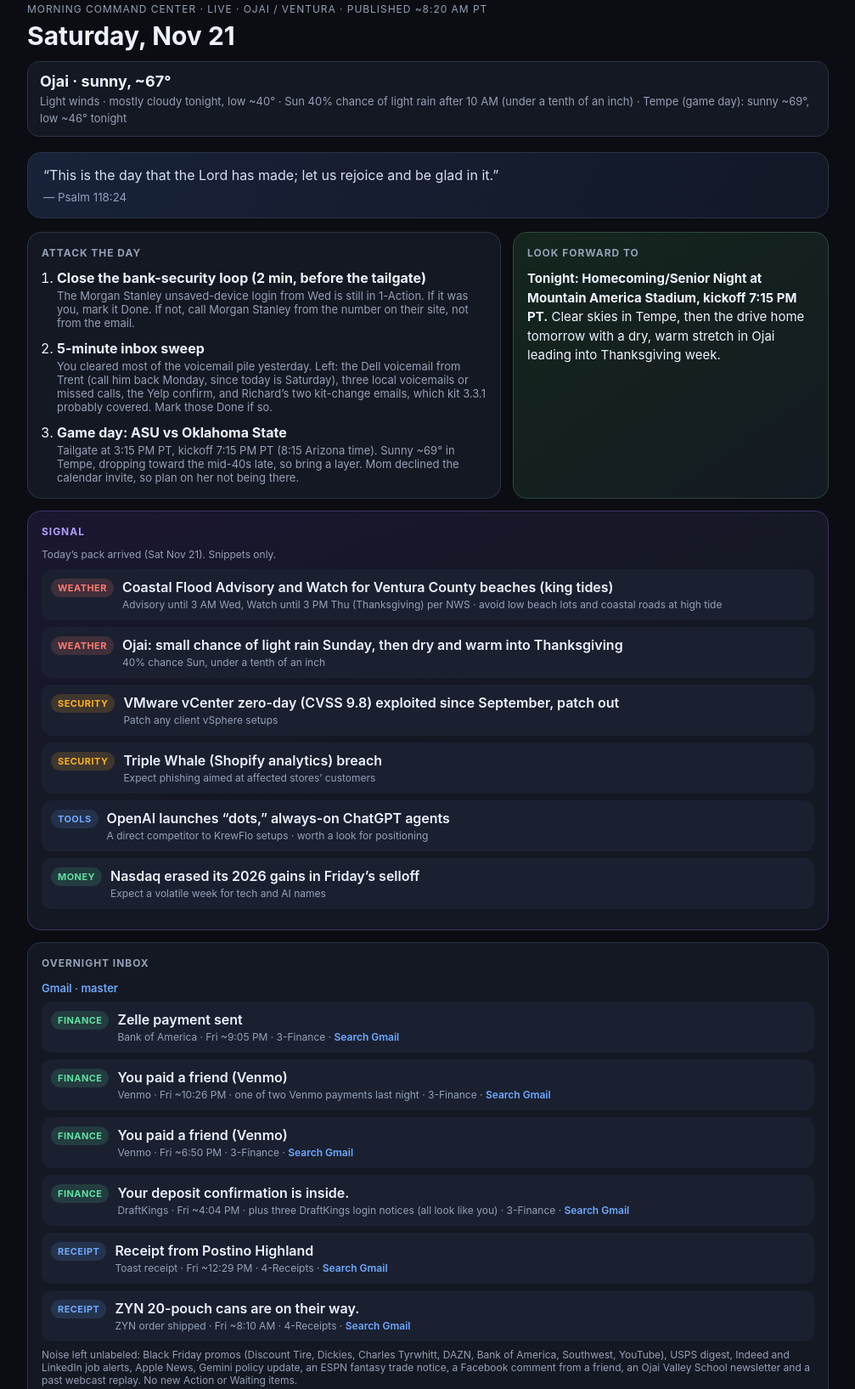
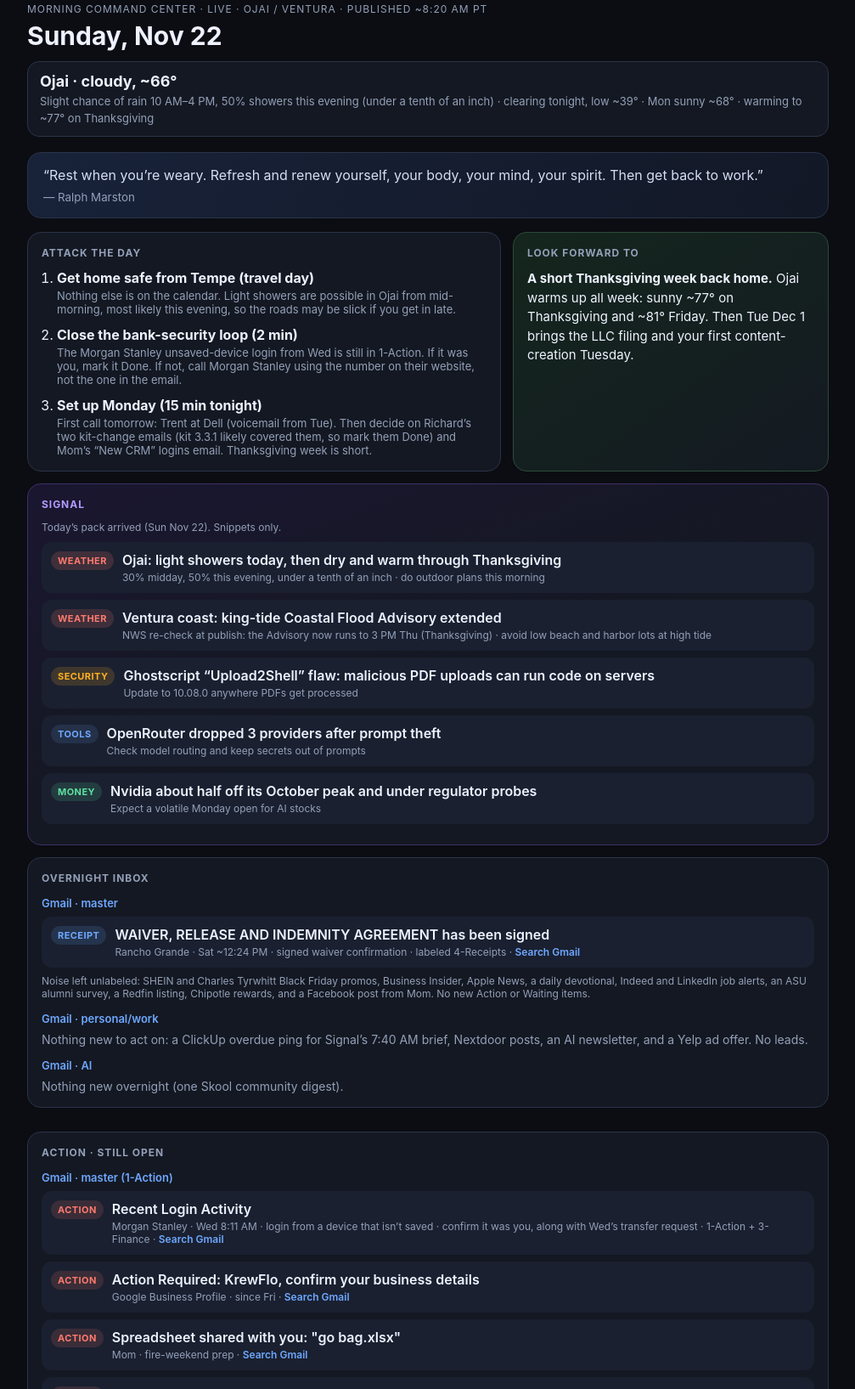
Before and after one commit to epthinks-art/morning-command-center, a plain HTML site: page index.html in a window 1280 px wide. Shown: the part 25-1660 px from the top of the page at 85% size, without its empty margins (136-1143 px from the left). Drawn offline with Linux system fonts and the light colour scheme.

Commit message:
Board: Sunday, Nov 22

```diff
--- a/index.html
+++ b/index.html
@@ -3,7 +3,7 @@
 <head>
 <meta charset="utf-8"/>
 <meta name="viewport" content="width=device-width, initial-scale=1"/>
-<title>Morning Command Center · Fri Nov 20</title>
+<title>Morning Command Center · Sun Nov 22</title>
 <style>
   :root {
     --bg:#0b0d12; --card:#141822; --card2:#1a2030; --line:#2a3348;
@@ -70,58 +70,52 @@
     <div class="top">
       <div>
         <p class="eyebrow">Morning Command Center · Live · Ojai / Ventura · published ~8:20 AM PT</p>
-        <h1>Saturday, Nov 21</h1>
+        <h1>Sunday, Nov 22</h1>
       </div>
       <div class="weather">
-        <b>Ojai · sunny, ~67°</b>
-        <span>Light winds · mostly cloudy tonight, low ~40° · Sun 40% chance of light rain after 10 AM (under a tenth of an inch) · Tempe (game day): sunny ~69°, low ~46° tonight</span>
+        <b>Ojai · cloudy, ~66°</b>
+        <span>Slight chance of rain 10 AM–4 PM, 50% showers this evening (under a tenth of an inch) · clearing tonight, low ~39° · Mon sunny ~68° · warming to ~77° on Thanksgiving</span>
       </div>
     </div>
     <div class="quote">
-      “This is the day that the Lord has made; let us rejoice and be glad in it.”
-      <small>— Psalm 118:24</small>
+      “Rest when you’re weary. Refresh and renew yourself, your body, your mind, your spirit. Then get back to work.”
+      <small>— Ralph Marston</small>
     </div>
     <div class="grid main">
       <section class="card">
         <h2>Attack the day</h2>
         <ol>
-          <li><strong>Close the bank-security loop (2 min, before the tailgate)</strong><div class="why">The Morgan Stanley unsaved-device login from Wed is still in 1-Action. If it was you, mark it Done. If not, call Morgan Stanley from the number on their site, not from the email.</div></li>
-          <li><strong>5-minute inbox sweep</strong><div class="why">You cleared most of the voicemail pile yesterday. Left: the Dell voicemail from Trent (call him back Monday, since today is Saturday), three local voicemails or missed calls, the Yelp confirm, and Richard’s two kit-change emails, which kit 3.3.1 probably covered. Mark those Done if so.</div></li>
-          <li><strong>Game day: ASU vs Oklahoma State</strong><div class="why">Tailgate at 3:15 PM PT, kickoff 7:15 PM PT (8:15 Arizona time). Sunny ~69° in Tempe, dropping toward the mid-40s late, so bring a layer. Mom declined the calendar invite, so plan on her not being there.</div></li>
+          <li><strong>Get home safe from Tempe (travel day)</strong><div class="why">Nothing else is on the calendar. Light showers are possible in Ojai from mid-morning, most likely this evening, so the roads may be slick if you get in late.</div></li>
+          <li><strong>Close the bank-security loop (2 min)</strong><div class="why">The Morgan Stanley unsaved-device login from Wed is still in 1-Action. If it was you, mark it Done. If not, call Morgan Stanley using the number on their website, not the one in the email.</div></li>
+          <li><strong>Set up Monday (15 min tonight)</strong><div class="why">First call tomorrow: Trent at Dell (voicemail from Tue). Then decide on Richard’s two kit-change emails (kit 3.3.1 likely covered them, so mark them Done) and Mom’s “New CRM” logins email. Thanksgiving week is short.</div></li>
         </ol>
       </section>
       <section class="card look">
         <h2>Look forward to</h2>
-        <p style="margin:0;font-size:15px;line-height:1.5"><strong>Tonight: Homecoming/Senior Night at Mountain America Stadium, kickoff 7:15 PM PT.</strong> Clear skies in Tempe, then the drive home tomorrow with a dry, warm stretch in Ojai leading into Thanksgiving week.</p>
+        <p style="margin:0;font-size:15px;line-height:1.5"><strong>A short Thanksgiving week back home.</strong> Ojai warms up all week: sunny ~77° on Thanksgiving and ~81° Friday. Then Tue Dec 1 brings the LLC filing and your first content-creation Tuesday.</p>
       </section>
     </div>
     <div class="grid" style="margin-top:14px">
       <section class="card signal">
         <h2>Signal</h2>
-        <p class="meta" style="margin:0 0 10px">Today’s pack arrived (Sat Nov 21). Snippets only.</p>
-        <div class="row"><span class="tag hazard">Weather</span><div><a href="https://www.weather.gov/lox/" target="_blank" rel="noopener">Coastal Flood Advisory and Watch for Ventura County beaches (king tides)</a><div class="meta">Advisory until 3 AM Wed, Watch until 3 PM Thu (Thanksgiving) per NWS · avoid low beach lots and coastal roads at high tide</div></div></div>
-        <div class="row"><span class="tag hazard">Weather</span><div><a href="https://forecast.weather.gov/MapClick.php?lat=34.448&amp;lon=-119.243" target="_blank" rel="noopener">Ojai: small chance of light rain Sunday, then dry and warm into Thanksgiving</a><div class="meta">40% chance Sun, under a tenth of an inch</div></div></div>
-        <div class="row"><span class="tag outage">Security</span><div><a href="https://www.bleepingcomputer.com/news/security/vmware-patches-vcenter-zero-day-exploited-in-attacks-since-september/" target="_blank" rel="noopener">VMware vCenter zero-day (CVSS 9.8) exploited since September, patch out</a><div class="meta">Patch any client vSphere setups</div></div></div>
-        <div class="row"><span class="tag outage">Security</span><div><a href="https://x.com/i/trending/2123873244289655263" target="_blank" rel="noopener">Triple Whale (Shopify analytics) breach</a><div class="meta">Expect phishing aimed at affected stores’ customers</div></div></div>
-        <div class="row"><span class="tag optional">Tools</span><div><a href="https://openai.com/index/introducing-dots/" target="_blank" rel="noopener">OpenAI launches “dots,” always-on ChatGPT agents</a><div class="meta">A direct competitor to KrewFlo setups · worth a look for positioning</div></div></div>
-        <div class="row"><span class="tag finance">Money</span><div><a href="https://x.com/i/trending/2123808472722440292" target="_blank" rel="noopener">Nasdaq erased its 2026 gains in Friday’s selloff</a><div class="meta">Expect a volatile week for tech and AI names</div></div></div>
+        <p class="meta" style="margin:0 0 10px">Today’s pack arrived (Sun Nov 22). Snippets only.</p>
+        <div class="row"><span class="tag hazard">Weather</span><div><a href="https://forecast.weather.gov/MapClick.php?lat=34.448&amp;lon=-119.243" target="_blank" rel="noopener">Ojai: light showers today, then dry and warm through Thanksgiving</a><div class="meta">30% midday, 50% this evening, under a tenth of an inch · do outdoor plans this morning</div></div></div>
+        <div class="row"><span class="tag hazard">Weather</span><div><a href="https://www.weather.gov/lox/" target="_blank" rel="noopener">Ventura coast: king-tide Coastal Flood Advisory extended</a><div class="meta">NWS re-check at publish: the Advisory now runs to 3 PM Thu (Thanksgiving) · avoid low beach and harbor lots at high tide</div></div></div>
+        <div class="row"><span class="tag outage">Security</span><div><a href="https://github.com/advisories/GHSA-HG3G-C775-3FPJ" target="_blank" rel="noopener">Ghostscript “Upload2Shell” flaw: malicious PDF uploads can run code on servers</a><div class="meta">Update to 10.08.0 anywhere PDFs get processed</div></div></div>
+        <div class="row"><span class="tag optional">Tools</span><div><a href="https://openrouter.ai/blog/announcements/data-processing-incidents-on-inference-providers/" target="_blank" rel="noopener">OpenRouter dropped 3 providers after prompt theft</a><div class="meta">Check model routing and keep secrets out of prompts</div></div></div>
+        <div class="row"><span class="tag finance">Money</span><div><a href="https://x.com/i/trending/2124522466353590693" target="_blank" rel="noopener">Nvidia about half off its October peak and under regulator probes</a><div class="meta">Expect a volatile Monday open for AI stocks</div></div></div>
       </section>
     </div>
     <div class="grid" style="margin-top:14px">
       <section class="card">
         <h2>Overnight inbox</h2>
         <div class="acct">Gmail · master</div>
-        <div class="row"><span class="tag finance">Finance</span><div><a href="https://mail.google.com/mail/?authuser=ethanperalta8@gmail.com#all/thread-f:1882442937262299319|msg-f:1882442937262299319" target="_blank" rel="noopener">Zelle payment sent</a><div class="meta">Bank of America · Fri ~9:05 PM · 3-Finance · <a href="https://mail.google.com/mail/?authuser=ethanperalta8@gmail.com#search/Zelle%20payment%20has%20been%20sent" target="_blank" rel="noopener">Search Gmail</a></div></div></div>
-        <div class="row"><span class="tag finance">Finance</span><div><a href="https://mail.google.com/mail/?authuser=ethanperalta8@gmail.com#all/thread-f:1882448064915221418|msg-f:1882448064915221418" target="_blank" rel="noopener">You paid a friend (Venmo)</a><div class="meta">Venmo · Fri ~10:26 PM · one of two Venmo payments last night · 3-Finance · <a href="https://mail.google.com/mail/?authuser=ethanperalta8@gmail.com#search/from%3Avenmo%20You%20paid" target="_blank" rel="noopener">Search Gmail</a></div></div></div>
-        <div class="row"><span class="tag finance">Finance</span><div><a href="https://mail.google.com/mail/?authuser=ethanperalta8@gmail.com#all/thread-f:1882434459886617902|msg-f:1882434459886617902" target="_blank" rel="noopener">You paid a friend (Venmo)</a><div class="meta">Venmo · Fri ~6:50 PM · 3-Finance · <a href="https://mail.google.com/mail/?authuser=ethanperalta8@gmail.com#search/from%3Avenmo%20You%20paid" target="_blank" rel="noopener">Search Gmail</a></div></div></div>
-        <div class="row"><span class="tag finance">Finance</span><div><a href="https://mail.google.com/mail/?authuser=ethanperalta8@gmail.com#all/thread-f:1882424006980544664|msg-f:1882424006980544664" target="_blank" rel="noopener">Your deposit confirmation is inside.</a><div class="meta">DraftKings · Fri ~4:04 PM · plus three DraftKings login notices (all look like you) · 3-Finance · <a href="https://mail.google.com/mail/?authuser=ethanperalta8@gmail.com#search/Your%20deposit%20confirmation%20is%20inside." target="_blank" rel="noopener">Search Gmail</a></div></div></div>
-        <div class="row"><span class="tag receipt">Receipt</span><div><a href="https://mail.google.com/mail/?authuser=ethanperalta8@gmail.com#all/thread-f:1882410492598545618|msg-f:1882410492598545618" target="_blank" rel="noopener">Receipt from Postino Highland</a><div class="meta">Toast receipt · Fri ~12:29 PM · 4-Receipts · <a href="https://mail.google.com/mail/?authuser=ethanperalta8@gmail.com#search/Receipt%20Postino%20Highland" target="_blank" rel="noopener">Search Gmail</a></div></div></div>
-        <div class="row"><span class="tag receipt">Receipt</span><div><a href="https://mail.google.com/mail/?authuser=ethanperalta8@gmail.com#all/thread-f:1882394248105748746|msg-f:1882394248105748746" target="_blank" rel="noopener">ZYN 20-pouch cans are on their way.</a><div class="meta">ZYN order shipped · Fri ~8:10 AM · 4-Receipts · <a href="https://mail.google.com/mail/?authuser=ethanperalta8@gmail.com#search/ZYN%2020-pouch%20cans%20are%20on%20their%20way." target="_blank" rel="noopener">Search Gmail</a></div></div></div>
-        <p class="meta" style="margin:6px 0 0">Noise left unlabeled: Black Friday promos (Discount Tire, Dickies, Charles Tyrwhitt, DAZN, Bank of America, Southwest, YouTube), USPS digest, Indeed and LinkedIn job alerts, Apple News, Gemini policy update, an ESPN fantasy trade notice, a Facebook comment from a friend, an Ojai Valley School newsletter and a past webcast replay. No new Action or Waiting items.</p>
+        <div class="row"><span class="tag receipt">Receipt</span><div><a href="https://mail.google.com/mail/?authuser=ethanperalta8@gmail.com#all/thread-f:1882500781165543454|msg-f:1882500781165543454" target="_blank" rel="noopener">WAIVER, RELEASE AND INDEMNITY AGREEMENT has been signed</a><div class="meta">Rancho Grande · Sat ~12:24 PM · signed waiver confirmation · labeled 4-Receipts · <a href="https://mail.google.com/mail/?authuser=ethanperalta8@gmail.com#search/Rancho%20Grande%20waiver" target="_blank" rel="noopener">Search Gmail</a></div></div></div>
+        <p class="meta" style="margin:6px 0 0">Noise left unlabeled: SHEIN and Charles Tyrwhitt Black Friday promos, Business Insider, Apple News, a daily devotional, Indeed and LinkedIn job alerts, an ASU alumni survey, a Redfin listing, Chipotle rewards, and a Facebook post from Mom. No new Action or Waiting items.</p>
         <div class="acct">Gmail · personal/work</div>
-        <p class="empty">Nothing new to act on: Mom declined the game-day calendar invite, plus Nextdoor posts, a ClickUp overdue ping for Signal’s 7:40 AM brief, and a Yelp ad offer. No leads.</p>
+        <p class="empty">Nothing new to act on: a ClickUp overdue ping for Signal’s 7:40 AM brief, Nextdoor posts, an AI newsletter, and a Yelp ad offer. No leads.</p>
         <div class="acct">Gmail · AI</div>
-        <p class="empty">Nothing new overnight.</p>
+        <p class="empty">Nothing new overnight (one Skool community digest).</p>
       </section>
       <section class="card" style="margin-top:14px">
         <h2>Action · still open</h2>
@@ -168,33 +162,26 @@
       </section>
       <details class="finished">
         <summary>Finished yesterday</summary>
-        <ul style="margin:8px 0 4px;font-size:13px;line-height:1.5">
-          <li>Cleared 20 Google Voice voicemails and missed calls from the work inbox (Nov 6–16)</li>
-          <li>Trashed Mom’s “video” email and the duplicate Google Business Profile notice on the work account</li>
-          <li>Marked the ClickUp sales follow-up as spam</li>
-          <li>Filed four of Mom’s emails to the Mom folder: “want a bot for this,” “group csv,” “Ethan potential clients,” and the copied listing checklist</li>
-        </ul>
+        <p class="empty" style="font-size:13px;margin:8px 0 4px">Nothing closed yesterday (game day). Friday’s cleanup has dropped off.</p>
       </details>
       <div class="grid main" style="margin-top:14px">
         <section class="card">
           <h2>Today’s calendar</h2>
-          <div class="cal"><div class="time">All day</div><div><strong>In Tempe, AZ (trip through Sun Nov 22)</strong><div class="meta">Work calendar · nothing on the master or AI calendars</div></div></div>
-          <div class="cal"><div class="time">3:15 PM</div><div><strong>ASU vs Oklahoma State: tailgate + game</strong><div class="meta">Mountain America Stadium · Homecoming/Senior Night · kickoff 7:15 PM PT (8:15 Arizona time) on ESPN · ends ~10:45 PM PT</div></div></div>
-          <div class="cal" style="opacity:.9"><div class="time">Sun Nov 22</div><div><strong>Travel home from Tempe</strong><div class="meta">Trip ends · nothing else scheduled · 40% chance of light rain in Ojai</div></div></div>
-          <div class="cal" style="opacity:.9"><div class="time">Mon Nov 23</div><div><strong>Call Trent at Dell back</strong><div class="meta">Not on the calendar · from Tuesday’s voicemail</div></div></div>
+          <div class="cal"><div class="time">All day</div><div><strong>Tempe, AZ trip, last day: travel home</strong><div class="meta">Work calendar · nothing on the master or AI calendars</div></div></div>
+          <div class="cal" style="opacity:.9"><div class="time">Mon Nov 23</div><div><strong>Nothing scheduled</strong><div class="meta">Call Trent at Dell back (from Tuesday’s voicemail, not on the calendar)</div></div></div>
+          <div class="cal" style="opacity:.9"><div class="time">Thu Nov 26</div><div><strong>Thanksgiving</strong><div class="meta">Sunny, high near 77° in Ojai</div></div></div>
           <div class="cal" style="opacity:.9"><div class="time">Dec 1</div><div><strong>File the LLC on bizfile Online</strong><div class="meta">9 AM PT reminder · future file date Jan 1 · first content-creation Tuesday</div></div></div>
         </section>
         <section class="card">
           <h2>Weather / local</h2>
-          <div class="news"><strong>Ojai today</strong>: sunny, high near 67°, light southwest wind. Tonight mostly cloudy, low ~40°. Sunday 40% chance of light rain after 10 AM (under a tenth of an inch), high ~66°. Monday mostly sunny ~68°.</div>
-          <div class="news" style="margin-top:8px"><strong>Alerts</strong> (NWS, re-checked at publish): no alerts for Ojai itself. <strong>Coastal Flood Advisory</strong> for Ventura County beaches until 3 AM Wed, and a <strong>Coastal Flood Watch</strong> until 3 PM Thu, Thanksgiving (king tides). Tempe has no alerts.</div>
-          <div class="news" style="margin-top:8px"><a href="https://www.ojaivalleynews.com/news/local-teen-keeps-minds-sharp-through-libbey-park-chess-meet-ups/article_ff67b3be-ad3e-4d0d-8010-af622dce6d1f.html" target="_blank" rel="noopener">Free “Chess in the Park” at the Libbey Park fountain, 10 AM today (third Saturdays)</a></div>
-          <div class="news" style="margin-top:8px"><a href="https://www.ojaivalleynews.com/news/county/ventura-council-to-ratify-local-emergency-after-high-surf-damages-pier-at-nov-23-meeting/article_bca9e958-1b45-4ced-8768-c18a86eb145f.html" target="_blank" rel="noopener">Ventura Pier closed after high-surf damage; council ratifies the local emergency Monday</a></div>
-          <div class="news" style="margin-top:8px"><a href="https://forecast.weather.gov/MapClick.php?lat=34.448&amp;lon=-119.243" target="_blank" rel="noopener">NWS Ojai</a> · <a href="https://api.weather.gov/alerts/active?zone=CAZ357" target="_blank" rel="noopener">Ojai Valley alerts</a> · <a href="https://www.weather.gov/lox/" target="_blank" rel="noopener">NWS LA/Oxnard</a> · <a href="https://www.sce.com/outage-center/outage-information/psps" target="_blank" rel="noopener">SCE shutoffs</a></div>
+          <div class="news"><strong>Ojai today</strong>: cloudy, high near 66°. Slight chance of rain 10 AM–4 PM, then a 50% chance of showers, mainly before 10 PM (under a tenth of an inch). Clearing overnight, low ~39°. Monday sunny ~68°, Tuesday ~70°.</div>
+          <div class="news" style="margin-top:8px"><strong>Alerts</strong> (NWS, re-checked at publish): no alerts for Ojai itself. <strong>Coastal Flood Advisory</strong> for Ventura County beaches until 3 PM Thu, Thanksgiving (king tides).</div>
+          <div class="news" style="margin-top:8px"><a href="https://www.ojaivalleynews.com/news/county/ventura-council-to-ratify-local-emergency-after-high-surf-damages-pier-at-nov-23-meeting/article_bca9e958-1b45-4ced-8768-c18a86eb145f.html">Ventura Pier still closed after high-surf damage; the council ratifies the local emergency Monday</a></div>
+          <div class="news" style="margin-top:8px"><a href="https://forecast.weather.gov/MapClick.php?lat=34.448&amp;lon=-119.243">NWS Ojai</a> · <a href="https://api.weather.gov/alerts/active?zone=CAZ357">Ojai Valley alerts</a> · <a href="https://www.weather.gov/lox/">NWS LA/Oxnard</a> · <a href="https://www.sce.com/outage-center/outage-information/psps">SCE shutoffs</a></div>
         </section>
       </div>
     </div>
-    <footer>Morning Command Center · Sat Nov 21, 2026 · published ~8:20 AM PT · <a href="https://epthinks-art.github.io/morning-command-center/" style="color:#6ea8ff">live board</a></footer>
+    <footer>Morning Command Center · Sun Nov 22, 2026 · published ~8:20 AM PT · <a href="https://epthinks-art.github.io/morning-command-center/" style="color:#6ea8ff">live board</a></footer>
   </div>
 </body>
 </html>
```
